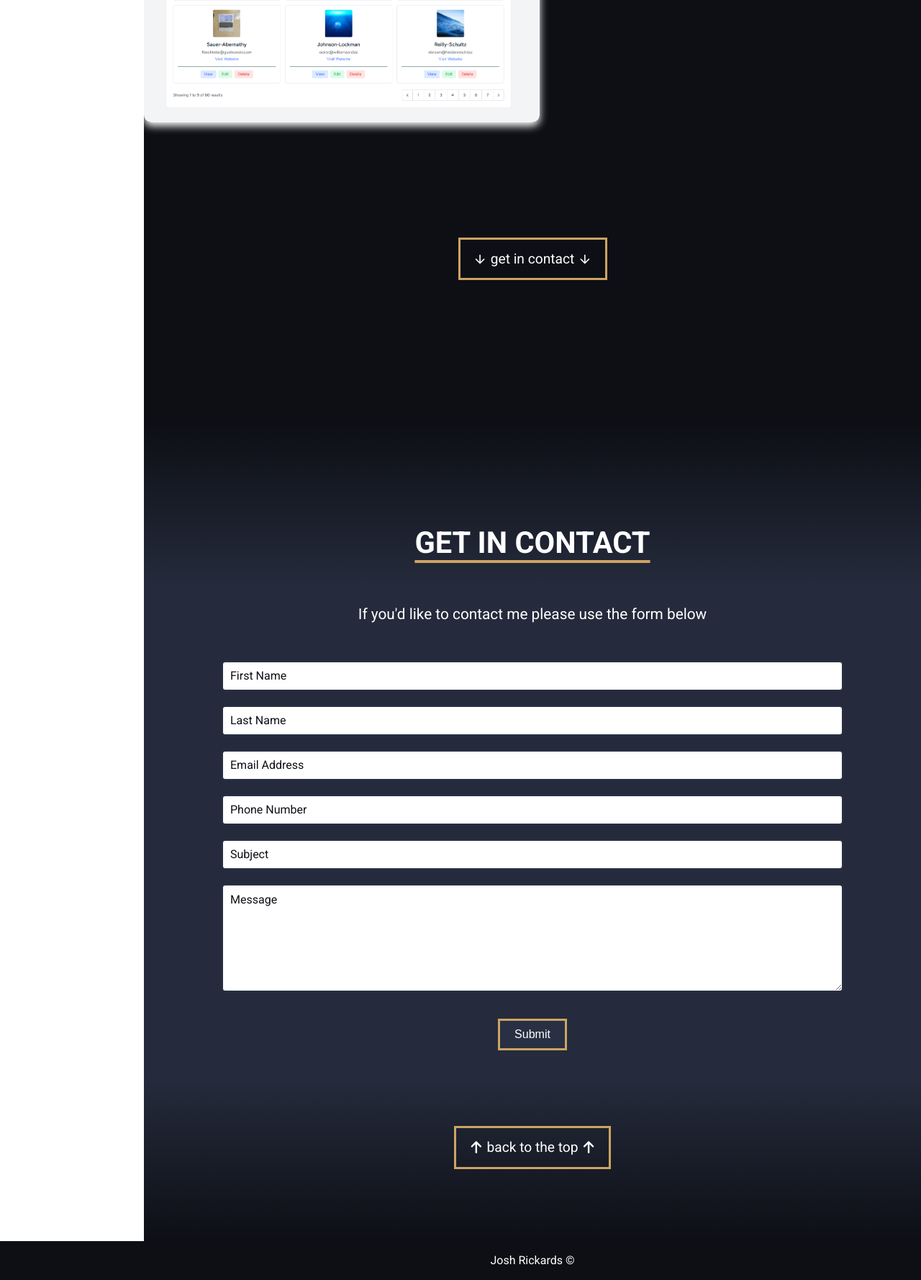
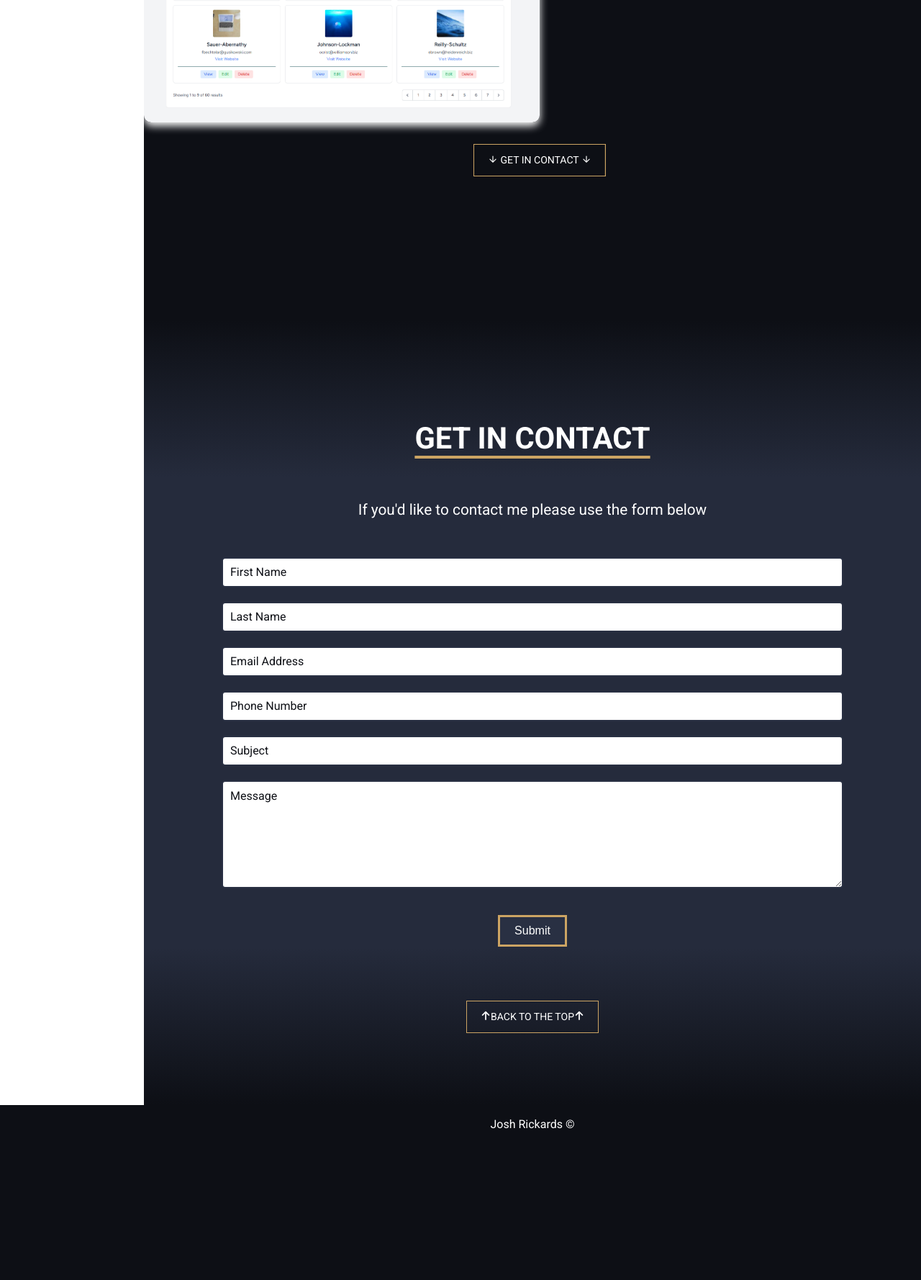
Before and after one commit to JoshR95/portfolioJR95, a PHP site: page / in a window 1280 px wide. Shown: the part 3414-5192 px from the top of the page at 72% size. After the commit the page ends 4982 px from the top, so only its background shows below. Run offline with PHP 8.4, Linux system fonts and the light colour scheme; some web fonts are replaced.

Commit message:
added new button styling to other buttons on page
just the very top button needs doing now

```diff
--- a/css/application.css
+++ b/css/application.css
@@ -983,7 +983,6 @@ footer {
 }
 
 .project-item-container {
-  width: 100%;
   display: -webkit-box;
   display: -ms-flexbox;
   display: flex;
@@ -1359,77 +1358,15 @@ footer {
   -webkit-box-pack: center;
       -ms-flex-pack: center;
           justify-content: center;
-  -webkit-box-align: center;
-      -ms-flex-align: center;
-          align-items: center;
-  margin-top: 100px;
 }
 .portfolio-scroll-container .portfolio-scroll-button {
+  position: relative;
   max-width: 350px;
-  position: relative;
-  border: 3px #cca463 solid;
-  margin-top: 30px;
-  z-index: 10;
-  text-decoration: none;
-  color: white;
-  font-size: 1.2rem;
-  z-index: 1000;
-  cursor: pointer;
-  pointer-events: auto;
-  gap: 5px;
-}
-.portfolio-scroll-container .portfolio-scroll-button a {
-  position: relative;
-  display: -webkit-box;
-  display: -ms-flexbox;
-  display: flex;
-  -webkit-box-orient: vertical;
-  -webkit-box-direction: normal;
-      -ms-flex-direction: column;
-          flex-direction: column;
-  text-align: center;
-  -webkit-box-align: center;
-      -ms-flex-align: center;
-          align-items: center;
-  -webkit-box-pack: center;
-      -ms-flex-pack: center;
-          justify-content: center;
-  padding: 10px;
-}
-.portfolio-scroll-container .portfolio-scroll-button p {
-  display: -webkit-box;
-  display: -ms-flexbox;
-  display: flex;
-  -webkit-box-align: center;
-      -ms-flex-align: center;
-          align-items: center;
-  padding: 10px;
-}
-.portfolio-scroll-container .portfolio-scroll-button, .portfolio-scroll-container .portfolio-scroll-button a, .portfolio-scroll-container .portfolio-scroll-button p, .portfolio-scroll-container .portfolio-scroll-button span {
-  text-decoration: none;
-}
-.portfolio-scroll-container .portfolio-scroll-button:hover {
-  background-color: #cca463;
-  color: white;
-  border-color: #977132;
-}
-.portfolio-scroll-container .portfolio-scroll-button:hover p {
-  color: #0d0f15;
-}
-.portfolio-scroll-container .portfolio-scroll-button:active {
-  background-color: #c69950;
-  border-color: #4b3718;
-}
-.portfolio-scroll-container .portfolio-scroll-button:active p {
-  color: white;
-}
-.portfolio-scroll-container .portfolio-scroll-button p {
-  margin: 0;
-  color: white;
-  padding: 3px;
-}
-.portfolio-scroll-container .portfolio-scroll-button p span {
-  padding: 0 5px;
+  margin-left: 20px;
+}
+.portfolio-scroll-container .portfolio-scroll-button .portfolio-svg-btn {
+  padding: 10px 20px;
+  max-width: 300px;
 }
 
 .project-details-modal {
@@ -1794,43 +1731,19 @@ textarea::placeholder {
           justify-content: center;
   margin-top: 75px;
 }
-.contact-scroll-container .contact-scroll-button {
-  border: 3px #cca463 solid;
-  margin-top: 30px;
-  z-index: 10;
-  text-decoration: none;
-  color: white;
-  font-size: 1.2rem;
-  z-index: 1000;
-  cursor: pointer;
-  pointer-events: auto;
-  gap: 5px;
-}
-.contact-scroll-container .contact-scroll-button, .contact-scroll-container .contact-scroll-button a, .contact-scroll-container .contact-scroll-button p, .contact-scroll-container .contact-scroll-button span {
-  text-decoration: none;
-}
-.contact-scroll-container .contact-scroll-button:hover {
-  background-color: #cca463;
-  color: white;
-  border-color: #977132;
-}
-.contact-scroll-container .contact-scroll-button:hover p {
-  color: #0d0f15;
-}
-.contact-scroll-container .contact-scroll-button:active {
-  background-color: #c69950;
-  border-color: #4b3718;
-}
-.contact-scroll-container .contact-scroll-button:active p {
-  color: white;
-}
-.contact-scroll-container .contact-scroll-button p {
-  margin: 0;
-  color: white;
-  padding: 3px;
-}
-.contact-scroll-container .contact-scroll-button p span {
-  padding: 0 5px;
+.contact-scroll-container .contact-scroll-button .contact-svg-btn {
+  display: -webkit-inline-box;
+  display: -ms-inline-flexbox;
+  display: inline-flex;
+  -webkit-box-align: center;
+      -ms-flex-align: center;
+          align-items: center;
+  -webkit-box-pack: center;
+      -ms-flex-pack: center;
+          justify-content: center;
+  padding: 10px 20px;
+  max-width: 300px;
+  white-space: nowrap;
 }
 
 .success-message {
@@ -1868,74 +1781,6 @@ textarea::placeholder {
     padding: 300px 0;
   }
 }
-.contact-scroll-button {
-  max-width: 350px;
-  position: relative;
-  border: 3px #cca463 solid;
-  margin-top: 30px;
-  z-index: 10;
-  text-decoration: none;
-  color: white;
-  font-size: 1.2rem;
-  z-index: 1000;
-  cursor: pointer;
-  pointer-events: auto;
-  gap: 5px;
-}
-.contact-scroll-button a {
-  position: relative;
-  display: -webkit-box;
-  display: -ms-flexbox;
-  display: flex;
-  -webkit-box-orient: vertical;
-  -webkit-box-direction: normal;
-      -ms-flex-direction: column;
-          flex-direction: column;
-  text-align: center;
-  -webkit-box-align: center;
-      -ms-flex-align: center;
-          align-items: center;
-  -webkit-box-pack: center;
-      -ms-flex-pack: center;
-          justify-content: center;
-  padding: 10px;
-}
-.contact-scroll-button p {
-  display: -webkit-box;
-  display: -ms-flexbox;
-  display: flex;
-  -webkit-box-align: center;
-      -ms-flex-align: center;
-          align-items: center;
-  padding: 10px;
-}
-.contact-scroll-button, .contact-scroll-button a, .contact-scroll-button p, .contact-scroll-button span {
-  text-decoration: none;
-}
-.contact-scroll-button:hover {
-  background-color: #cca463;
-  color: white;
-  border-color: #977132;
-}
-.contact-scroll-button:hover p {
-  color: #0d0f15;
-}
-.contact-scroll-button:active {
-  background-color: #c69950;
-  border-color: #4b3718;
-}
-.contact-scroll-button:active p {
-  color: white;
-}
-.contact-scroll-button p {
-  margin: 0;
-  color: white;
-  padding: 3px;
-}
-.contact-scroll-button p span {
-  padding: 0 5px;
-}
-
 .hero-container-about {
   -webkit-box-pack: normal;
       -ms-flex-pack: normal;
--- a/index.php
+++ b/index.php
@@ -418,8 +418,9 @@
             </div>
             <div class="portfolio-scroll-container">
               <div class="portfolio-scroll-button">
-                  <a href="#contact-me" class="hero-scroll">
-                    <p><span class="icon-arrow-down"></span>get in contact<span class="icon-arrow-down"></span></p>
+                  <a href="#portfolio" class="svg-animated-btn portfolio-svg-btn">
+                    <svg><rect x="0" y="0" fill="none" width="100%" height="100%"/></svg>
+                    <span><span class="icon-arrow-down"></span> GET IN CONTACT <span class="icon-arrow-down"></span></span>
                   </a>
               </div>
             </div>
@@ -494,8 +495,9 @@
           </form>
           <div class="contact-scroll-container">
             <div class="contact-scroll-button">
-                <a href="#" class="hero-scroll">
-                  <p><span class="icon-arrow-up2"></span>back to the top<span class="icon-arrow-up2"></span></p>
+                <a href="#" class="svg-animated-btn contact-svg-btn">
+                  <svg><rect x="0" y="0" fill="none" width="100%" height="100%"/></svg>
+                  <span><span class="icon-arrow-up2"></span>BACK TO THE TOP<span class="icon-arrow-up2"></span></span>
                 </a>
             </div>
           </div>
--- a/scss/layout/_aboutMeMain.scss
+++ b/scss/layout/_aboutMeMain.scss
@@ -102,6 +102,11 @@
         }
     }
 }
+
+///////////////////////////////////////////////////
+/// SCROLL BUTTON STYLING
+///////////////////////////////////////////////////
+
 
 .about-me-scroll-container{
     display: flex;
--- a/scss/layout/_contact.scss
+++ b/scss/layout/_contact.scss
@@ -134,10 +134,19 @@ textarea::placeholder {
     justify-content: center;
     margin-top: 75px;
     .contact-scroll-button{
-        @include page-button;
-
+        // Context-specific style for contact section SVG button
+        .contact-svg-btn {
+            display: inline-flex;
+            align-items: center;
+            justify-content: center;
+            padding: 10px 20px;
+            max-width: 300px;
+            white-space: nowrap;
+        }
     }
 }
+
+
 
 .success-message {
     color: #fff;
@@ -180,26 +189,3 @@ textarea::placeholder {
         padding: 300px 0;
     }
   }
-
-.contact-scroll-button {
-    max-width: 350px;
-    position: relative;
-
-    a {
-        position: relative;
-        display: flex;
-        flex-direction: column;
-        text-align: center;
-        align-items: center;
-        justify-content: center;
-        padding: 10px;
-    }
-
-    p {
-        display: flex;
-        align-items: center;
-        padding: 10px;
-    }
-
-    @include page-button;
-}
--- a/scss/layout/_portfolio.scss
+++ b/scss/layout/_portfolio.scss
@@ -29,7 +29,6 @@
 
 // this makes each projects div take up as much space as it can, i then use another class to set the flex start or end
 .project-item-container{
-    width: 100%;
     display: flex;
     flex-direction: row;
     justify-content: center;
@@ -251,31 +250,18 @@
 .portfolio-scroll-container{
     display: flex;
     justify-content: center;
-    align-items: center;
-    margin-top: 100px;
     .portfolio-scroll-button{
+        position: relative;
         max-width: 350px;
-        position: relative;
-
-        a {
-            position: relative;
-            display: flex;
-            flex-direction: column;
-            text-align: center;
-            align-items: center;
-            justify-content: center;
-            padding: 10px;
+        margin-left: 20px;
+        .portfolio-svg-btn {
+            padding: 10px 20px;
+            max-width: 300px;
         }
-
-        p {
-            display: flex;
-            align-items: center;
-            padding: 10px;
-        }
-
-        @include page-button;
     }
 }
+
+
 
 ///////////////////////////////////////////////////////////////////////////////////////////////////////
 /// PROJECT DETAILS MODAL
```
Also changed, not shown: 1 other file.
